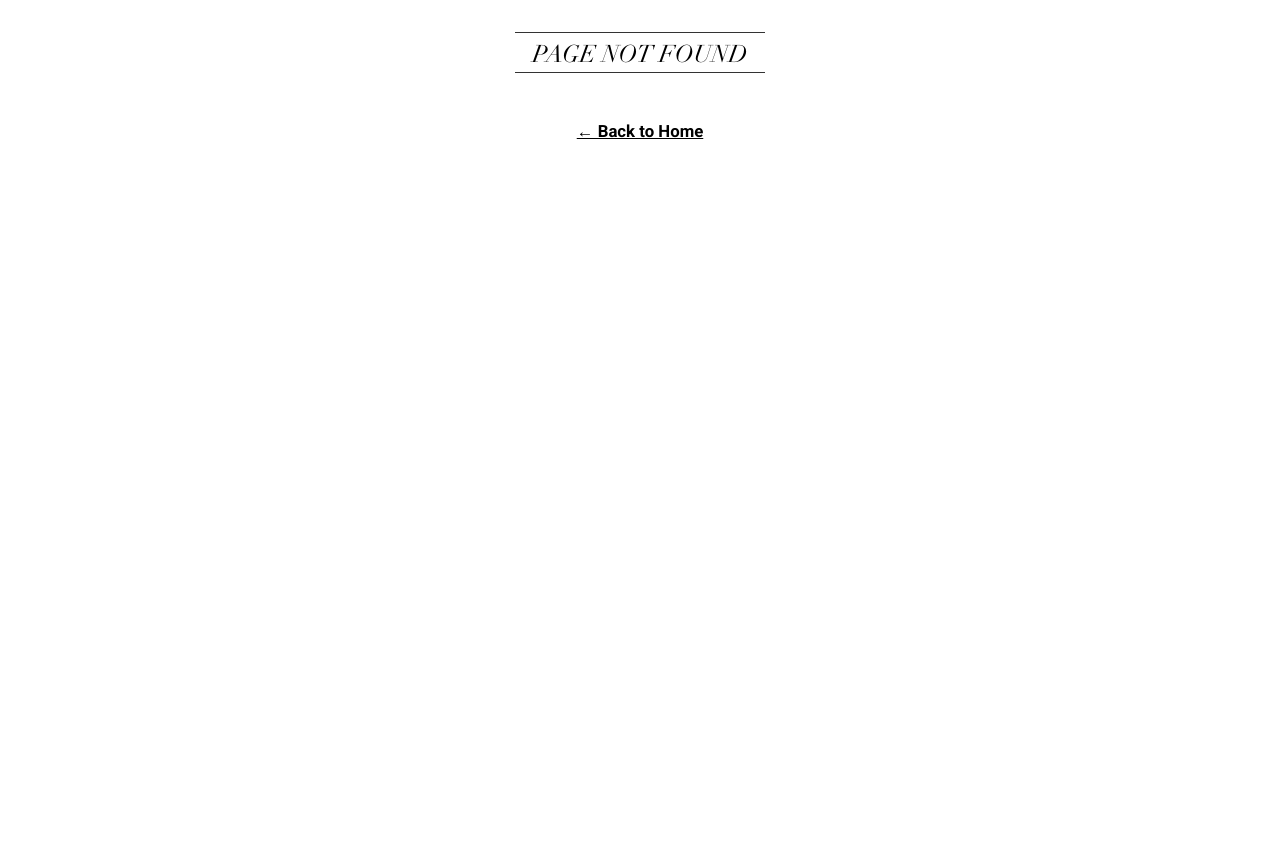
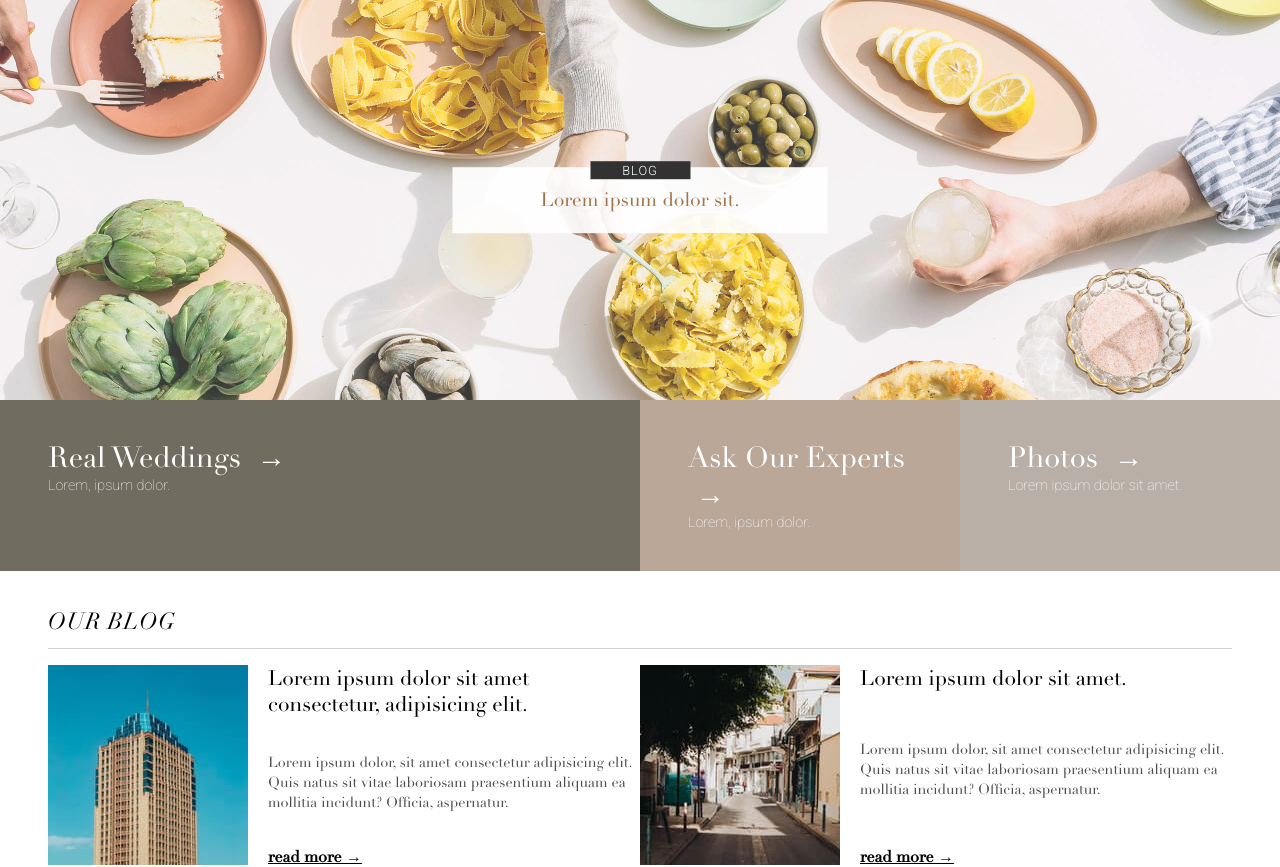
Before and after one commit to aman-maharshi/wo-projects, a React (Create React App) app in the folder site-1-react/: page / in a window 1280 px wide. Before the commit this address had no page. Shown: the top 867 px of the page. Before the commit the page ends 800 px from the top, so only its background shows below. Built offline with nearby package versions, Linux system fonts and the light colour scheme.

Commit message:
gh-pages deploy test

```diff
--- a/site-1-react/src/Router.js
+++ b/site-1-react/src/Router.js
@@ -8,7 +8,7 @@ function Router() {
     return (
         <BrowserRouter>
             <Switch>
-                <Route path="/wo-projects/site-1-react/build/" exact>
+                <Route path="/" exact>
                     <App />
                 </Route>
                 <Route path="/real-weddings">
```
Also changed, not shown: site-1-react/package.json (+6 -1 lines), 23 other files (tests, documents, lock files or other folders).
